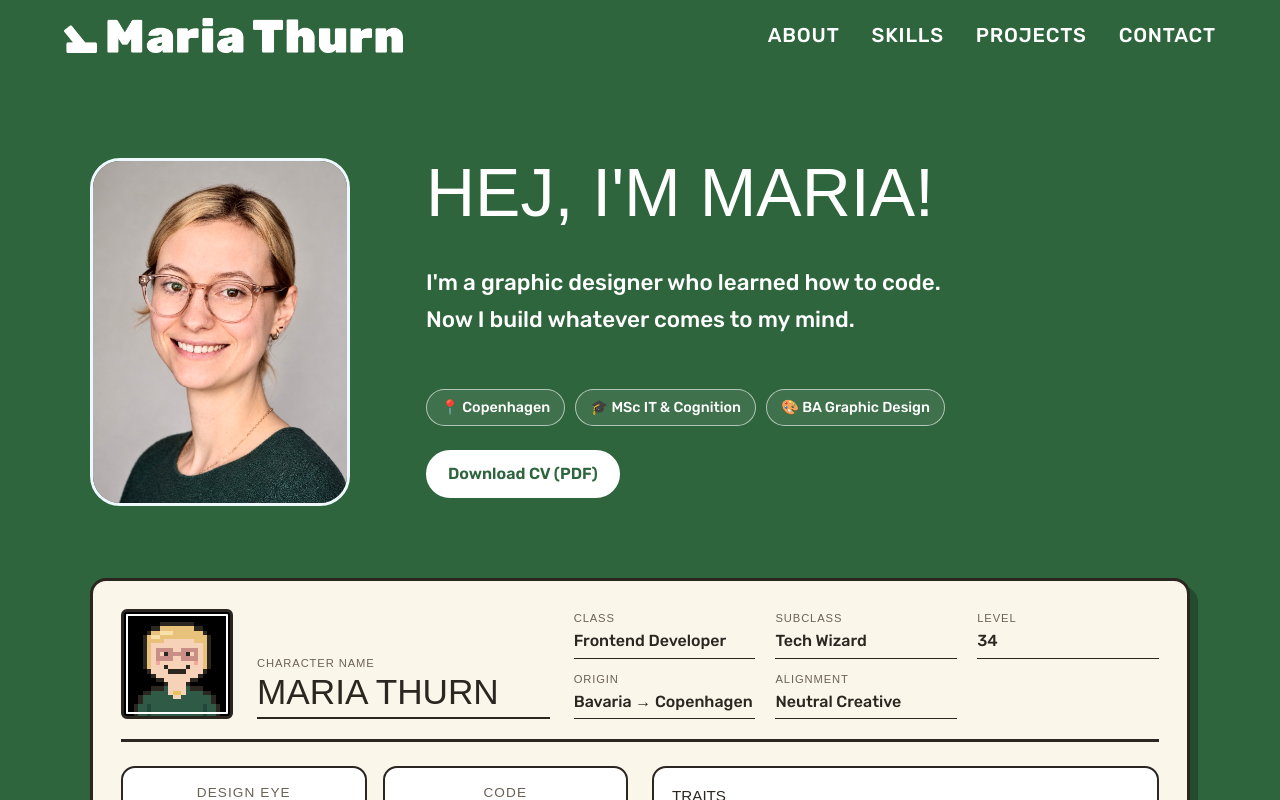
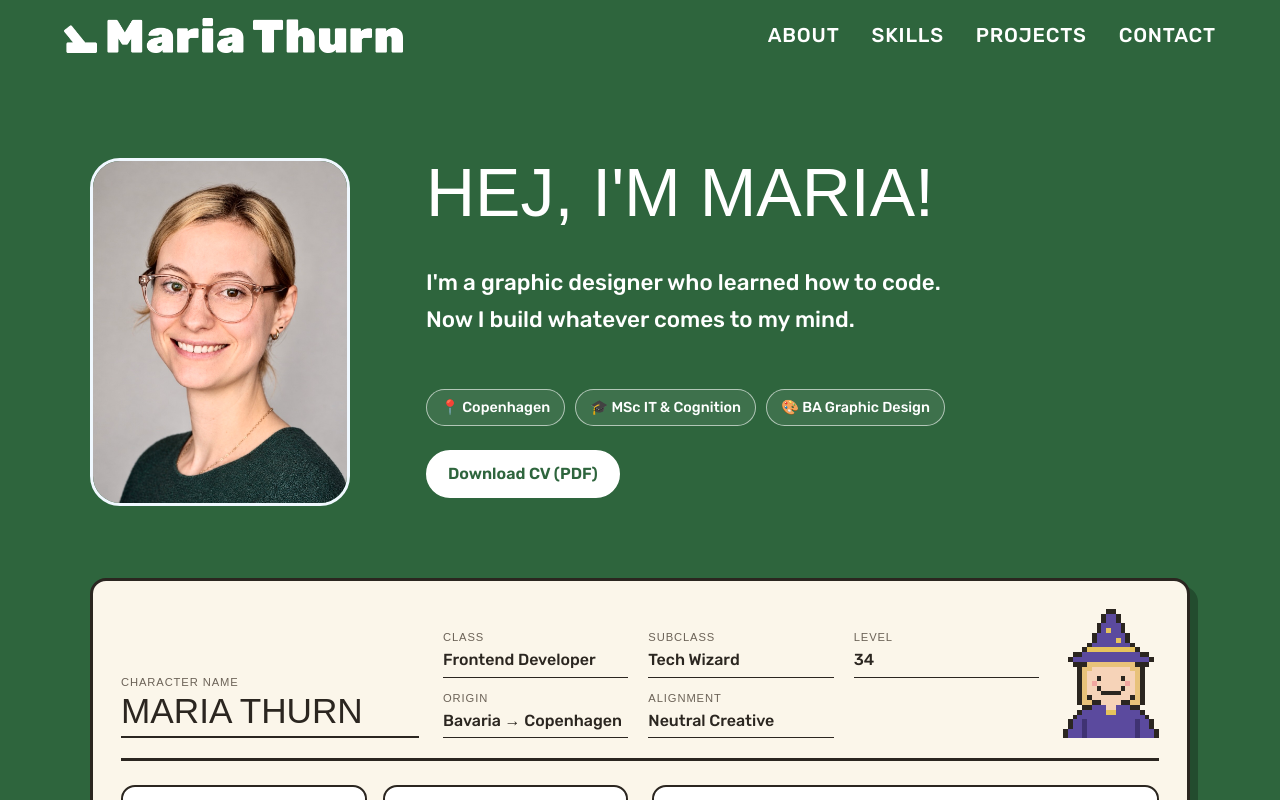
Before and after one commit to mariathurn/portfolio-website, a React (Vite) app: page / in a window 1280 px wide. Shown: the top 800 px of the page. Built offline with nearby package versions, Linux system fonts and the light colour scheme; a web font is replaced by a local one.

Commit message:
Turn pixel portrait into a wizard and move it to the right of the sheet header
Co-Authored-By: Claude Opus 5.5 <noreply@anthropic.com>

```diff
--- a/src/components/CharacterSheet.tsx
+++ b/src/components/CharacterSheet.tsx
@@ -32,9 +32,6 @@ function CharacterSheet() {
     return (
         <article className="character-sheet" aria-labelledby="character-sheet-title">
             <header className="sheet-header">
-                <div className="sheet-portrait">
-                    <PixelPortrait />
-                </div>
                 <div className="sheet-name">
                     <span className="sheet-label">Character name</span>
                     <h2 id="character-sheet-title">Maria Thurn</h2>
@@ -47,6 +44,9 @@ function CharacterSheet() {
                         </div>
                     ))}
                 </dl>
+                <div className="sheet-portrait">
+                    <PixelPortrait />
+                </div>
             </header>
 
             <div className="sheet-body">
--- a/src/components/PixelPortrait.tsx
+++ b/src/components/PixelPortrait.tsx
@@ -1,41 +1,44 @@
-// Undertale-style pixel portrait. Each character in the grid is one pixel, see `palette`.
+// Undertale-style pixel wizard. Each character in the grid is one pixel, see `palette`.
 const sprite = [
-    '......KKKKKKKK......',
-    '....KKHHHHHHHHKK....',
-    '...KHHLLLHHHHHHHK...',
-    '..KHLLHHHHHHHHHHHK..',
-    '..KHHHHSSSSSSSHHHK..',
-    '..KHSSSSSSSSSSSSHK..',
-    '..KHSGGGGSSGGGGSHK..',
-    '..KHSGSEGGGGESGSHK..',
-    '..KHSGGGGSSGGGGSHK..',
-    '..KHSPSSSSSSSSPSHK..',
-    '..KHSSSMSSSSMSSSHK..',
-    '...KSSSSMMMMSSSSK...',
-    '....KSSSSSSSSSSK....',
-    '.....KKSSSSSSKK.....',
-    '.......KSSSSK.......',
-    '....KKKWSSSSWKKK....',
-    '..KKWWWWSNNSWWWWKK..',
-    '.KWWWWWWWSSWWWWWWWK.',
-    '.KWWWWWWWWWWWWWWWWK.',
-    'KWWwWWWWWWWWWWWWwWWK',
-    'KWWwWWWWWWWWWWWWwWWK',
-    'KWWwWWWWWWWWWWWWwWWK',
+    '.........KK.........',
+    '........KCCK........',
+    '........KCCK........',
+    '.......KCCCCK.......',
+    '.......KCYCCK.......',
+    '......KCCCCCCK......',
+    '......KCCCCYCK......',
+    '.....KCCCCCCCCK.....',
+    '....KYYYYYYYYYYK....',
+    '..KKCCCCCCCCCCCCKK..',
+    '.KCCCCCCCCCCCCCCCCK.',
+    '..KKKHHHHHHHHHHKKK..',
+    '...KHHSSSSSSSSHHK...',
+    '...KHSSSSSSSSSSHK...',
+    '...KHSSESSSSESSHK...',
+    '...KHSPSSSSSSPSHK...',
+    '...KHSSMSSSSMSSHK...',
+    '...KHSSSMMMMSSSHK...',
+    '...KHKSSSSSSSSKHK...',
+    '...KHHKKSSSSKKHHK...',
+    '....KKCCCSSCCCKK....',
+    '...KCCCCCYYCCCCCK...',
+    '..KCCCCCCCCCCCCCCK..',
+    '.KCCcCCCCCCCCCCcCCK.',
+    '.KCCcCCCCCCCCCCcCCK.',
+    'KCCCcCCCCCCCCCCcCCCK',
+    'KCCCcCCCCCCCCCCcCCCK',
 ];
 
 const palette: Record<string, string> = {
     K: '#2b2620', // outline
+    C: '#5b4a9e', // hat & cloak
+    c: '#3f3373', // cloak folds
+    Y: '#e6c35c', // stars, hat band & clasp
     H: '#e8c27a', // hair
-    L: '#f7e1a8', // hair highlight
     S: '#f6d3b8', // skin
     P: '#f2a6a0', // cheeks
-    G: '#c98f86', // glasses
     E: '#2b2620', // eyes
     M: '#2b2620', // smile
-    W: '#2f5a46', // sweater
-    w: '#23463a', // sweater shadow
-    N: '#e6c35c', // necklace
 };
 
 // Merge horizontal runs of the same colour into one rect to keep the SVG small
@@ -61,7 +64,7 @@ function PixelPortrait() {
             viewBox={`0 0 ${sprite[0].length} ${sprite.length}`}
             shapeRendering="crispEdges"
             role="img"
-            aria-label="Pixel art portrait of Maria"
+            aria-label="Pixel art of Maria as a wizard"
         >
             {pixels.map((p) => (
                 <rect key={`${p.x}-${p.y}`} x={p.x} y={p.y} width={p.width} height={1} fill={p.color} />
--- a/src/styles/CharacterSheet.css
+++ b/src/styles/CharacterSheet.css
@@ -28,22 +28,21 @@
 
 .sheet-header {
     display: grid;
-    grid-template-columns: auto minmax(220px, 1fr) 2fr;
+    grid-template-columns: minmax(220px, 1fr) 2fr auto;
+    grid-template-areas: "name details portrait";
     gap: 24px;
     align-items: end;
     padding-bottom: 20px;
     border-bottom: 3px solid var(--sheet-line);
 }
 
-/* Undertale-style frame: black box with a white inner border */
+.sheet-name {
+    grid-area: name;
+}
+
 .sheet-portrait {
-    width: 112px;
-    padding: 10px 10px 0;
-    background-color: #000;
-    border: 3px solid var(--sheet-line);
-    border-radius: 6px;
-    outline: 2px solid var(--color-white);
-    outline-offset: -7px;
+    grid-area: portrait;
+    width: 96px;
 }
 
 .pixel-portrait {
@@ -63,6 +62,7 @@
 }
 
 .sheet-details {
+    grid-area: details;
     display: grid;
     grid-template-columns: repeat(3, minmax(0, 1fr));
     gap: 12px 20px;
@@ -195,20 +195,18 @@
         grid-template-columns: 1fr;
     }
 
-    /* Portrait and name side by side, details below */
+    /* Name and wizard side by side, details below */
     .sheet-header {
-        grid-template-columns: auto 1fr;
-    }
-
-    .sheet-details {
-        grid-column: 1 / -1;
+        grid-template-columns: 1fr auto;
+        grid-template-areas:
+            "name portrait"
+            "details details";
     }
 }
 
 @media (max-width: 750px) {
     .sheet-portrait {
-        width: 84px;
-        padding: 8px 8px 0;
+        width: 72px;
     }
 
     .sheet-details {
```
